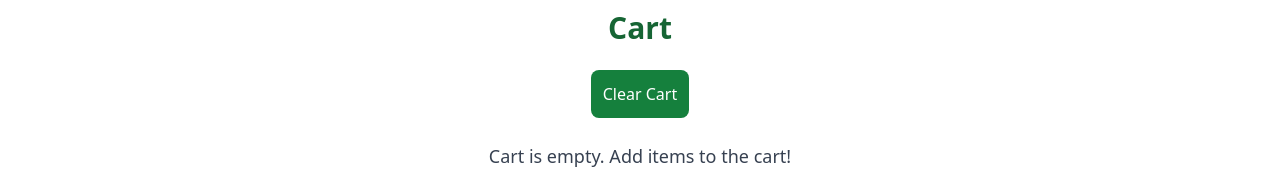
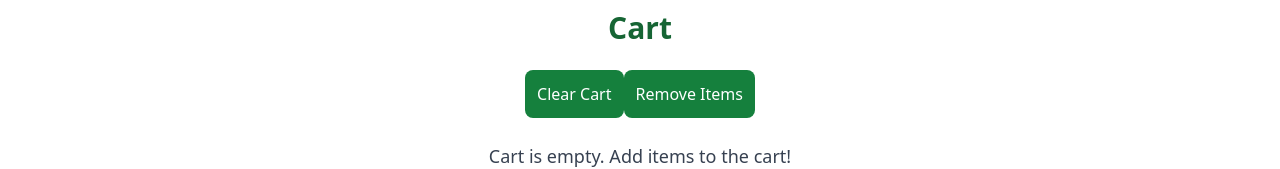
Before and after one commit to saravanankandasamyGKS/Food-App-Tailwind, a React (Create React App) app: page /cart in a window 1280 px wide. Shown: the part 146-315 px from the top of the page. Built offline with nearby package versions, Linux system fonts and the light colour scheme.

Commit message:
remove items

```diff
--- a/src/components/Cart.js
+++ b/src/components/Cart.js
@@ -1,7 +1,7 @@
 import React from "react";
 import { useDispatch, useSelector } from "react-redux";
 import ItemList from "./ItemList";
-import { clearCart } from "../utils/cartSlice";
+import { clearCart, removeItems } from "../utils/cartSlice";
 
 const Cart = () => {
   const cartItems = useSelector((store) => store.cart.items);
@@ -9,6 +9,9 @@ const Cart = () => {
 
   const handleClearCart = () => {
     dispatch(clearCart());
+  };
+  const handleRemoveItems = () => {
+    dispatch(removeItems());
   };
 
   return (
@@ -19,6 +22,12 @@ const Cart = () => {
         onClick={handleClearCart}
       >
         Clear Cart
+      </button>
+      <button
+        className="p-3 mb-6 bg-green-700 text-white rounded-lg hover:bg-green-800 transition"
+        onClick={handleRemoveItems}
+      >
+        Remove Items
       </button>
       {cartItems.length === 0 ? (
         <h2 className="text-lg text-gray-700">
```
